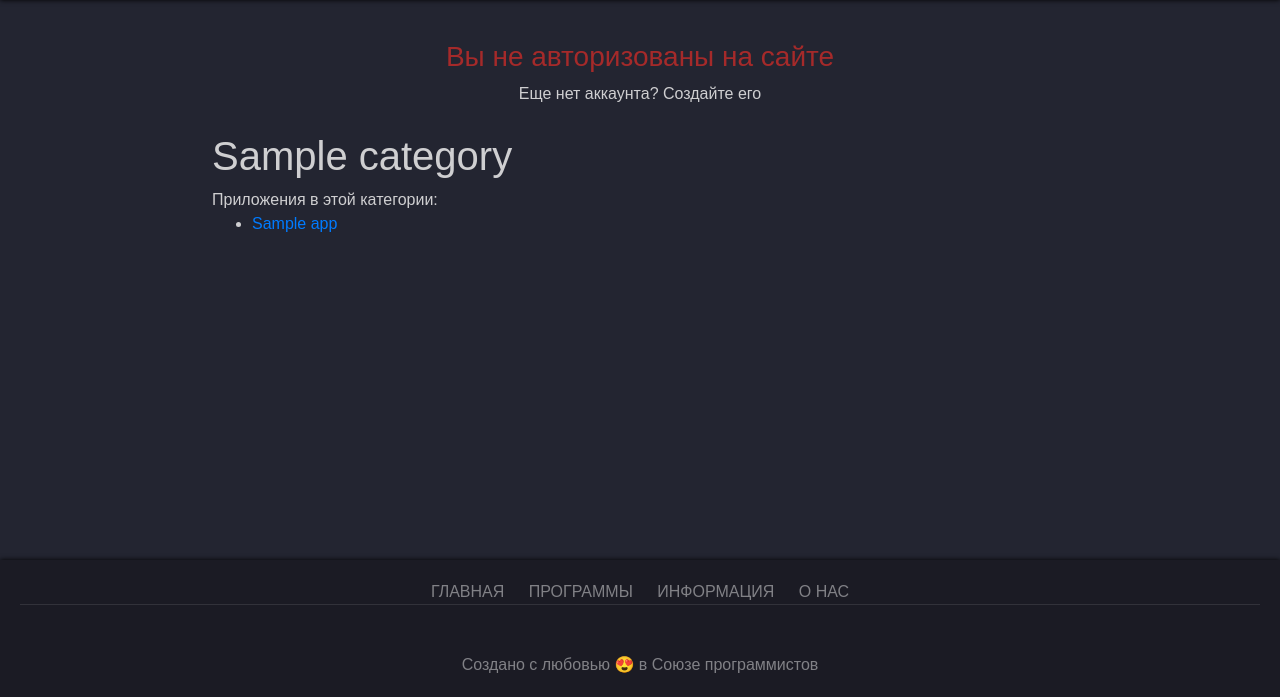
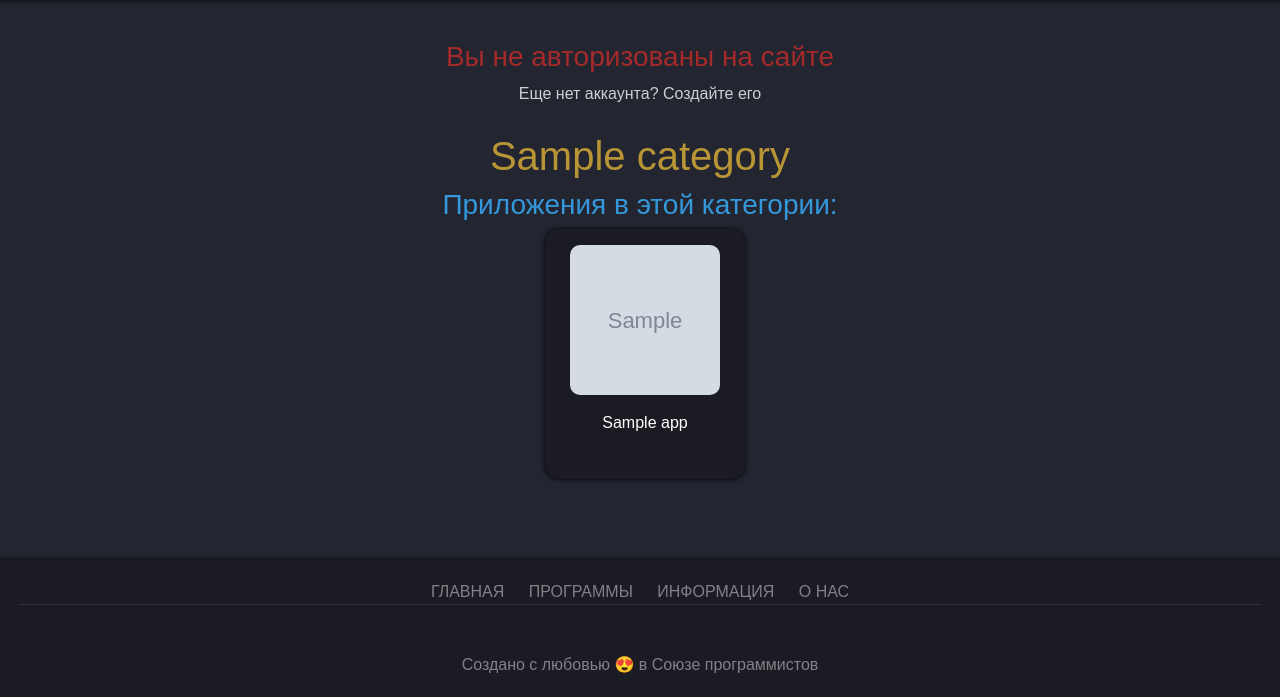
Before and after one commit to C15HOT/apps_shop, a Django app: a page that uses templates/category_detail.html in a window 1280 px wide. Shown: the part 103-800 px from the top of the page. Run offline with Django 3.2, Linux system fonts and the light colour scheme; tables that the repository leaves empty hold one stand-in row (values such as "Sample post"); grey boxes marked "Sample" are stand-in pictures; some libraries are stand-ins or nearby versions.

Commit message:
Edit style in the category detail

```diff
--- a/templates/category_detail.html
+++ b/templates/category_detail.html
@@ -1,12 +1,27 @@
 {% extends 'base.html' %}
 {% block content %}
-<h1>{{ category.name }}</h1>
-Приложения в этой категории:
+<h1 id="create_title">{{ category.name }}</h1>
+<h3 style="text-align: center; color: #3498db;">
+  Приложения в этой категории:
+</h3>
 
 
-   <ul>
+
+<div class="main-container-apps-list">
      {% for app in category.apps.all %}
-     <li><a href="{% url 'app_detail' app.slug %}">{{ app.title }}</a></li>
+     <a class="apps-a" href="{% url 'app_detail' app.slug %}">
+      <div class="apps-list">
+
+          <div class="apps-list__img">
+              <img width="150" height="150" src="{{MEDIA_URL}}{{app.image.url}}">
+          </div>
+          <div class="apps-title">
+               {{ app.title }}
+          </div>
+
+      </div>
+      </a>
+     <!-- <li><a href="{% url 'app_detail' app.slug %}">{{ app.title }}</a></li> -->
      {% endfor %}
- </ul>
+ </div>
 {% endblock %}
--- a/templates/register.html
+++ b/templates/register.html
@@ -1,4 +1,4 @@
-{% extends 'base.html' %}
+
 {% block content %}
 
 {% load i18n %}
```
